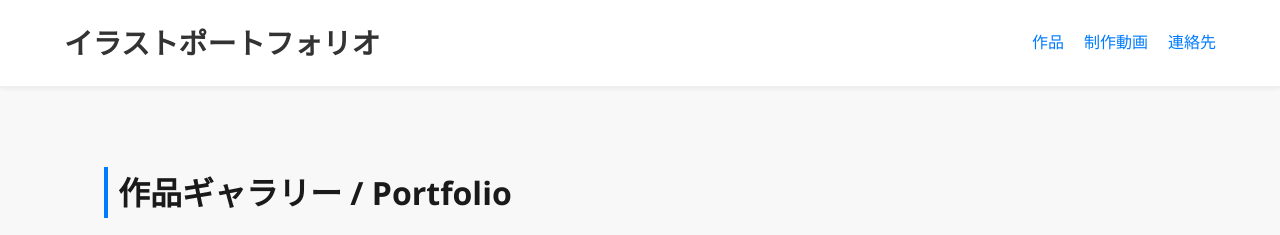
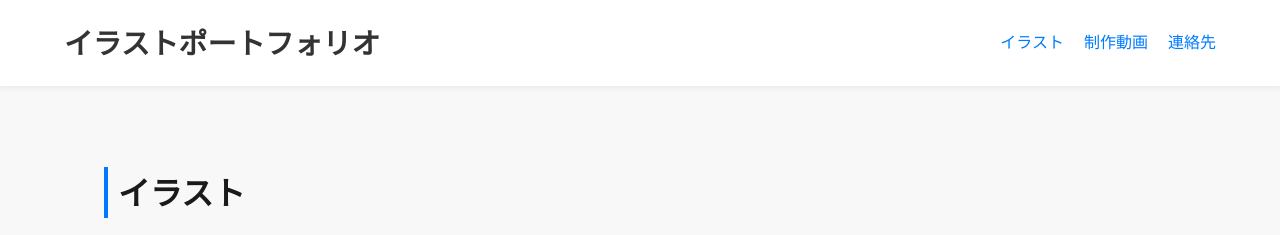
Before and after one commit to Ryu-mafu/portfolio, a plain HTML site: page index.html in a window 1280 px wide. Shown: the top 235 px of the page. Drawn offline with Linux system fonts and the light colour scheme; grey boxes are pictures that could not be loaded; files whose address does not match are found by name.

Commit message:
イラスト

```diff
--- a/index.html
+++ b/index.html
@@ -10,7 +10,7 @@
         <h1>イラストポートフォリオ</h1>
         <nav>
             <ul>
-                <li><a href="#portfolio">作品</a></li>
+                <li><a href="#portfolio">イラスト</a></li>
                 <li><a href="#video">制作動画</a></li>
                 <li><a href="#contact">連絡先</a></li>
             </ul>
@@ -19,7 +19,7 @@
 
     <main>
         <section id="portfolio" class="section portfolio-section">
-            <h2>作品ギャラリー / Portfolio</h2>
+            <h2>イラスト</h2>
             <div class="gallery">
                 <div class="gallery-item">
                     <img src="/Users/ryuga_inoue/Desktop/ポートフォリオ/image/IMG_0997.jpeg" alt="作品1 - キャラクターイラスト" data-caption="作品1 - キャラクターイラスト">
```
